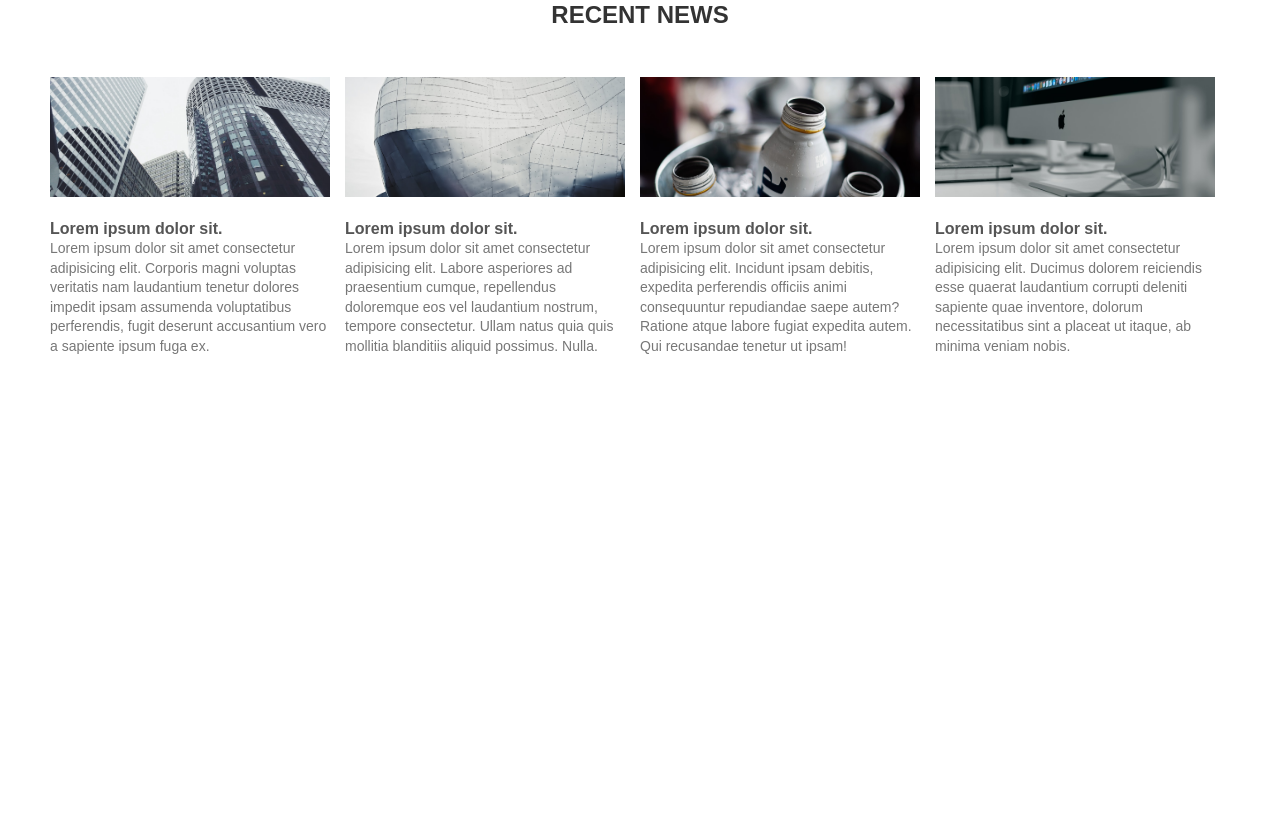
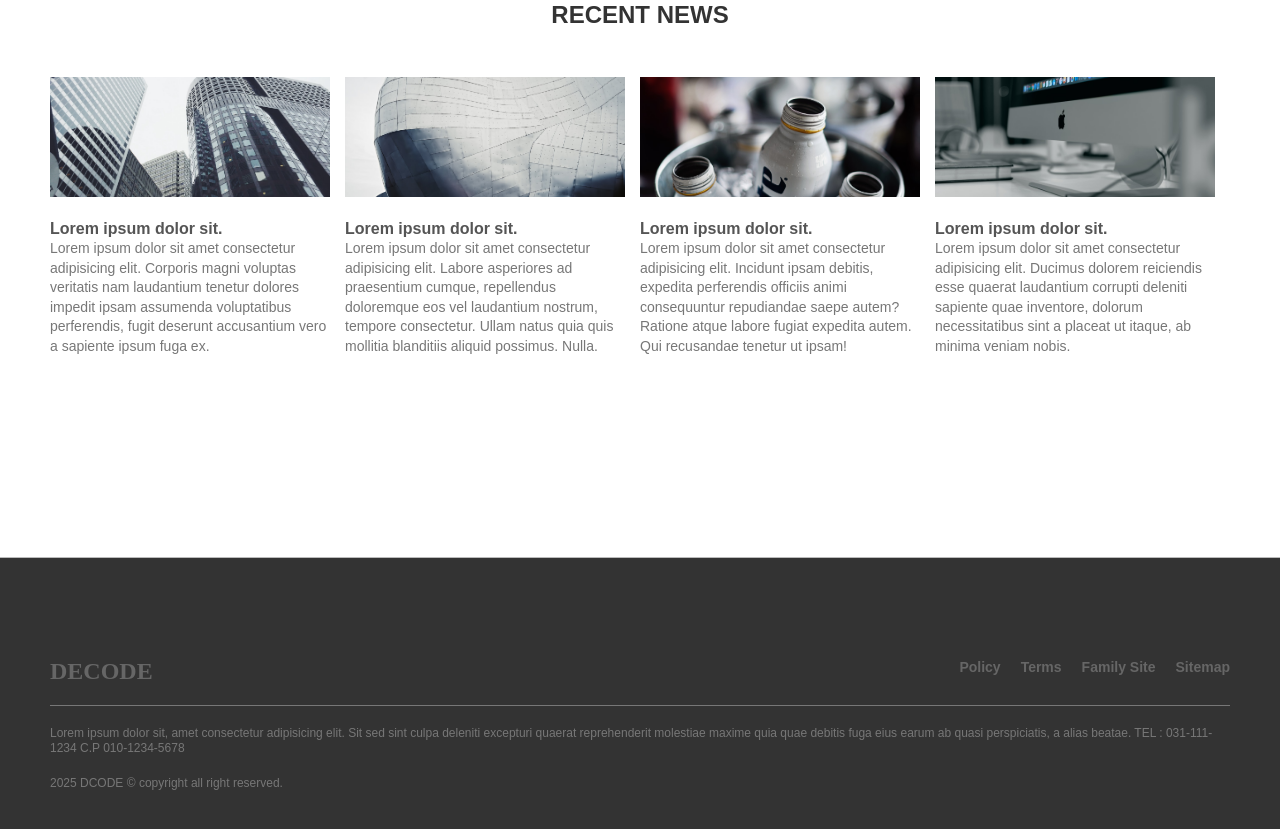
Before and after one commit to KANGSEUNGHOON1/decode_company, a plain HTML site: page index.html in a window 1280 px wide. Shown: the part 998-1827 px from the top of the page. Before the commit the page ends 1555 px from the top, so only its background shows below. Drawn offline with Linux system fonts and the light colour scheme.

Commit message:
하단 완성

```diff
--- a/asset/style.css
+++ b/asset/style.css
@@ -164,3 +164,49 @@ section .inner .section-wrap {
   font: 14px/1.4 "arial";
   color: #777;
 }
+/*하단*/
+footer {
+  width: 100%;
+  background-color: #333;
+  padding: 100px 0;
+  border-top: 1px solid #bbb;
+}
+
+/*하단 위*/
+.upper {
+  padding-bottom: 20px;
+  border-bottom: 1px solid #777;
+}
+.upper h2 a {
+  float: left;
+  color: #666;
+}
+.upper ul {
+  float: right;
+}
+.upper::after {
+  content: "";
+  display: block;
+  clear: both;
+}
+.upper ul li {
+  float: left;
+  margin-left: 20px;
+}
+.upper ul li a {
+  color: #666;
+  font: bold 14px/1 "arial";
+}
+/*하단 아래*/
+.lower {
+  padding-top: 20px;
+}
+.lower address {
+  font: 12px/1.3 "arial";
+  color: #777;
+  margin-bottom: 20px;
+}
+.lower p {
+  font: 12px/1 "arial";
+  color: #777;
+}
--- a/index.html
+++ b/index.html
@@ -84,7 +84,23 @@
     </section>
     <!--하단-->
     <footer>
-      <div class="inner"></div>
+      <div class="inner">
+        <!--하단 위-->
+        <div class="upper">
+          <h2><a href="#">DECODE</a></h2>
+          <ul>
+            <li><a href="#">Policy</a></li>
+            <li><a href="#">Terms</a></li>
+            <li><a href="#">Family Site</a></li>
+            <li><a href="#">Sitemap</a></li>
+          </ul>
+        </div>
+        <!--하단 아래-->
+        <div class="lower">
+          <address>Lorem ipsum dolor sit, amet consectetur adipisicing elit. Sit sed sint culpa deleniti excepturi quaerat reprehenderit molestiae maxime quia quae debitis fuga eius earum ab quasi perspiciatis, a alias beatae. TEL : 031-111-1234 C.P 010-1234-5678</address>
+          <p>2025 DCODE &copy; copyright all right reserved.</p>
+        </div>
+      </div>
     </footer>
   </body>
 </html>
```
